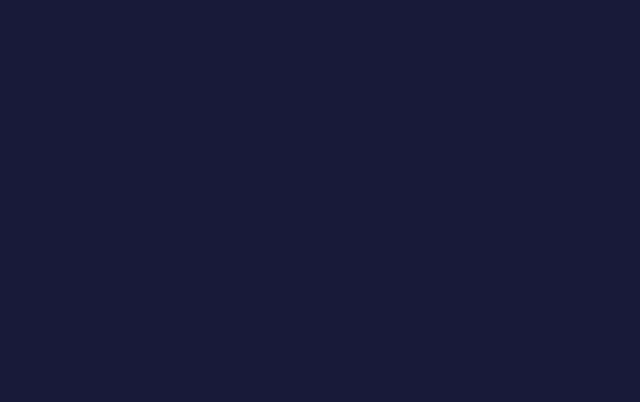
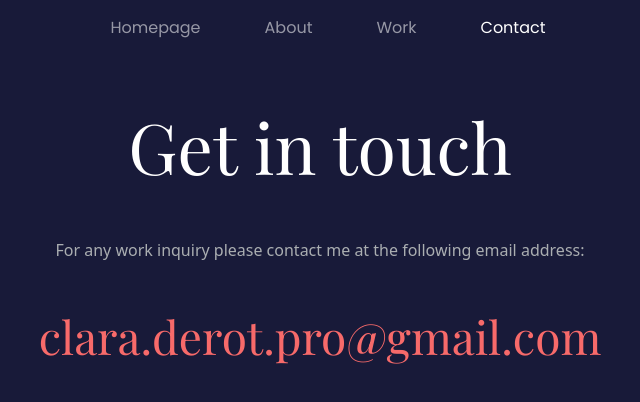
Before and after one commit to claradrt/SheCodes-Responsive-FinalProject, a plain HTML site: page contact.html in a window 1280 px wide. Shown: the whole page, without its empty margins (320-960 px from the left). Drawn offline with nearby package versions, Linux system fonts and the light colour scheme; a web font is replaced by a local one.

Commit message:
Contact page

```diff
--- a/contact.html
+++ b/contact.html
@@ -4,6 +4,18 @@
     <meta charset="UTF-8" />
     <meta http-equiv="X-UA-Compatible" content="IE=edge" />
     <meta name="viewport" content="width=device-width, initial-scale=1.0" />
+    <title>Get in touch | Clara Derot</title>
+
+    <link rel="preconnect" href="https://fonts.googleapis.com" />
+    <link rel="preconnect" href="https://fonts.gstatic.com" crossorigin />
+    <link
+      href="https://fonts.googleapis.com/css2?family=Playfair+Display:ital,wght@0,400;0,700;1,600&family=Poppins:ital,wght@0,100;0,200;0,300;0,400;0,500;0,600;0,700;0,800;1,100;1,200;1,300;1,400;1,500;1,600;1,700&display=swap"
+      rel="stylesheet"
+    />
+    <script
+      src="https://kit.fontawesome.com/4d422ee68a.js"
+      crossorigin="anonymous"
+    ></script>
     <link
       href="https://cdn.jsdelivr.net/npm/bootstrap@5.1.3/dist/css/bootstrap.min.css"
       rel="stylesheet"
@@ -15,12 +27,63 @@
       integrity="sha384-ka7Sk0Gln4gmtz2MlQnikT1wXgYsOg+OMhuP+IlRH9sENBO0LRn5q+8nbTov4+1p"
       crossorigin="anonymous"
     ></script>
-    <script
-      src="https://kit.fontawesome.com/4d422ee68a.js"
-      crossorigin="anonymous"
-    ></script>
+
     <link rel="stylesheet" href="style.css" />
-    <title>Contact me | Clara Derot</title>
   </head>
-  <body></body>
+  <body>
+    <nav
+      class="
+        navbar navbar-expand-lg navbar-dark
+        bg-#181a39
+        mb-5
+        mx-2
+        sticky-top
+      "
+    >
+      <a class="navbar-brand" href="#"></a>
+      <button
+        class="navbar-toggler"
+        type="button"
+        data-bs-toggle="collapse"
+        data-bs-target="#navbarNav"
+        aria-controls="navbarNav"
+        aria-expanded="false"
+        aria-label="Toggle navigation"
+      >
+        <span class="navbar-toggler-icon"></span>
+      </button>
+      <div
+        class="collapse navbar-collapse justify-content-center"
+        id="navbarNav"
+      >
+        <ul class="navbar-nav">
+          <li class="nav-item px-4">
+            <a class="nav-link" aria-current="page" href="index.html"
+              >Homepage</a
+            >
+          </li>
+          <li class="nav-item px-4">
+            <a class="nav-link" href="about.html">About</a>
+          </li>
+          <li class="nav-item px-4">
+            <a class="nav-link" href="work.html">Work</a>
+          </li>
+          <li class="nav-item px-4">
+            <a class="nav-link active" href="contact.html">Contact</a>
+          </li>
+        </ul>
+      </div>
+    </nav>
+    <div class="container">
+      <h1 class="text-center">Get in touch</h1>
+      <div class="contact-section text-center mx-auto my-3">
+        <p>
+          <br />
+          For any work inquiry please contact me at the following email address:
+          <br /><br />
+        </p>
+        <a href="mailto:clara.derot.pro@gmail.com">clara.derot.pro@gmail.com</a>
+      </div>
+    </div>
+  </body>
 </html>
--- a/style.css
+++ b/style.css
@@ -125,6 +125,25 @@ h3 {
   color: var(--secondary-color);
 }
 
+.contact-section {
+  padding: 10px;
+  width: fit-content;
+}
+.contact-section p {
+  color: #aaaeb1;
+}
+
+.contact-section a {
+  font-size: 46px;
+  font-family: var(--title-font);
+  color: var(--secondary-color);
+  text-decoration: none;
+}
+
+.contact-section a:hover {
+  text-decoration: underline;
+}
+
 @media (max-width: 600px) {
   .presentation-img {
     display: none;
```
